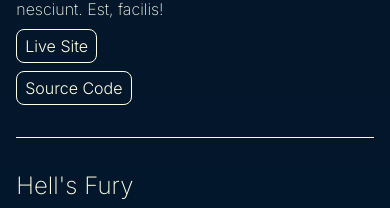
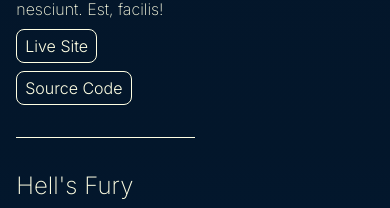
Before and after one commit to adharmic/adifolio, a React (Vite) app: page / in a window 390 px wide. Shown: the part 1853-2061 px from the top of the page. Built offline with nearby package versions, Linux system fonts and the light colour scheme.

Commit message:
Thin separator for Projects

```diff
--- a/src/sections/Projects.tsx
+++ b/src/sections/Projects.tsx
@@ -14,7 +14,9 @@ export default function Projects () {
           source='https://github.com/adharmic/adiOS'
           img='/adios.png'
         />
-        <Separator />
+        <div className='self-start w-1/2 md:w-full'>
+          <Separator />
+        </div>
         <Project
           name="Hell's Fury"
           img='/hells_fury.png'
```
